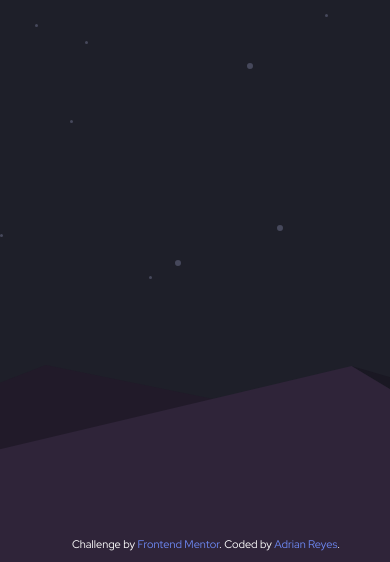
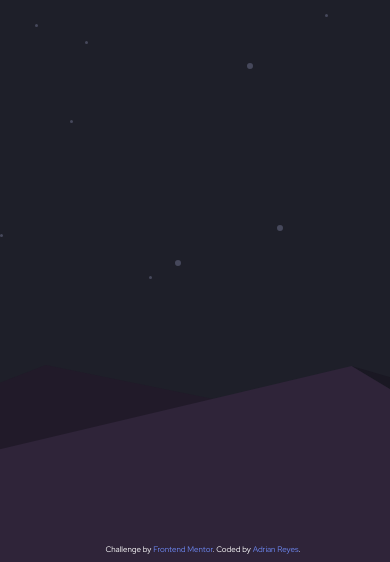
Before and after one commit to Aydren/Countdown-to-christmas-2021, a plain HTML site: page index.html in a window 390 px wide. Shown: the part 282-844 px from the top of the page. Drawn offline with Linux system fonts and the light colour scheme.

Commit message:
font adjustment to a element

```diff
--- a/style.css
+++ b/style.css
@@ -136,7 +136,7 @@ header {
 
     .attribution {
         padding: 1em;
-        font-size: 11px;
+        font-size: .5em;
         z-index: 1;
     }
 
```
